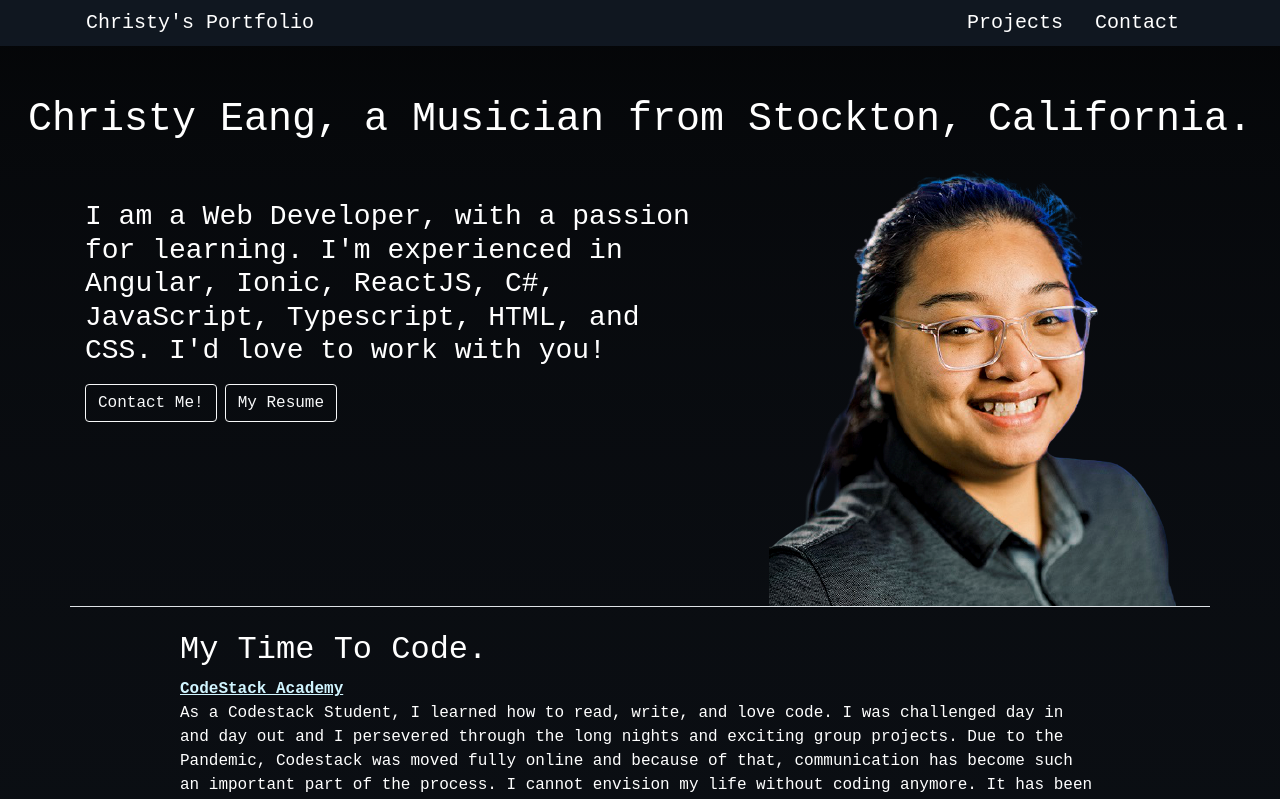
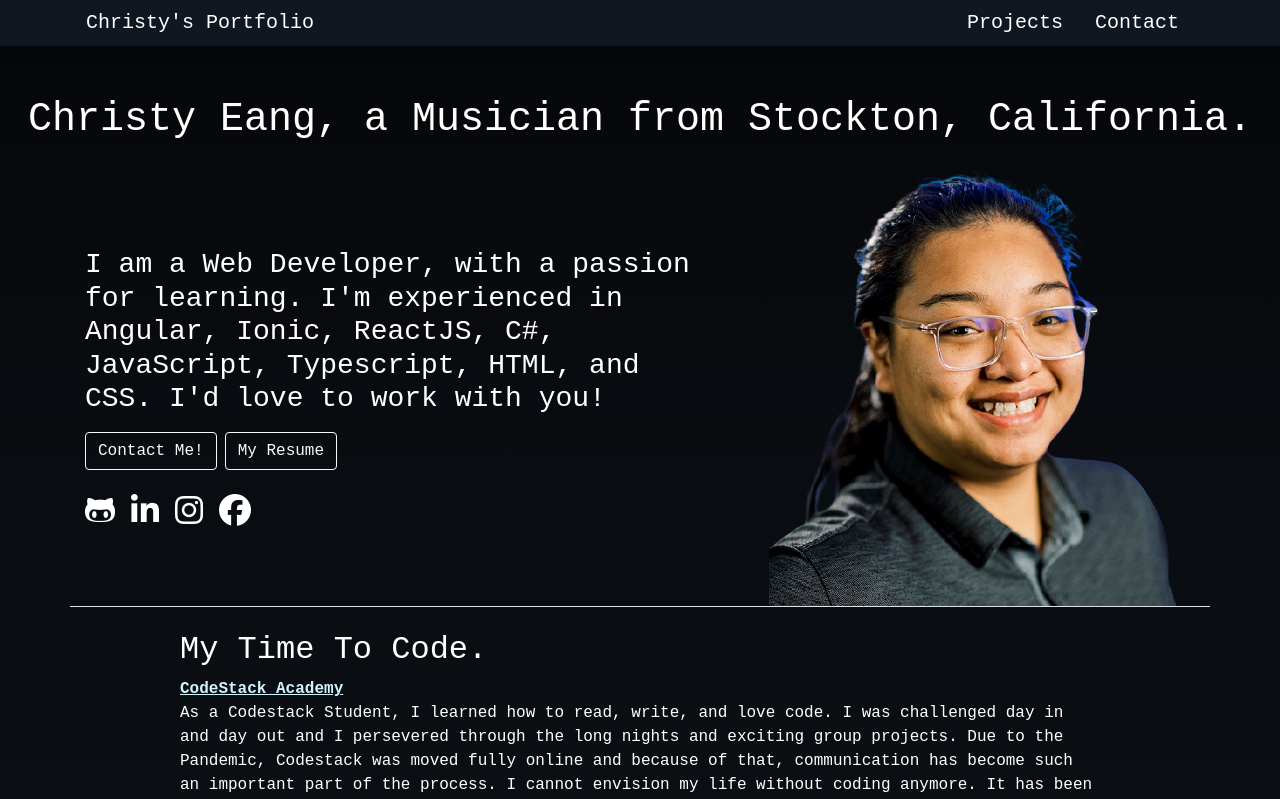
Before and after one commit to christycreme95/portfolio, an Angular app: page /home in a window 1280 px wide. Shown: the top 799 px of the page. Built offline with nearby package versions, Linux system fonts and the light colour scheme; a web font is replaced by a local one.

Commit message:
stuff happened

```diff
--- a/src/app/pages/home/home.component.css
+++ b/src/app/pages/home/home.component.css
@@ -4,7 +4,21 @@
 .fontbig{
     font-size: 50px;
 }
+.icons{
+    color:white;
+}
+.icons:hover{
+    color: #D1F5FF;
+}
+.codewars{
+    width: 30px;
+    height: 30px;
+    background-image: url(../../../assets/images/codewarslogo.png);
+}
 
+.codewars:hover{
+    background-image: url(../../../assets/images/codewarsBlue.png);
+}
 
 @media only screen and (max-width: 420px) {
     .myFace{
--- a/src/app/pages/home/home.component.html
+++ b/src/app/pages/home/home.component.html
@@ -7,7 +7,7 @@
     </div>
     <div class="container">
         <div class="row">
-            <div class="col-12 col-md-6 col-lg-7 order-2 order-md-1 mt-5">
+            <div class="col-12 col-md-6 col-lg-7 order-2 order-md-1 mt-5 pt-md-5">
                 <h3>I am a Web Developer, with a passion for learning. I'm experienced in Angular, Ionic,
                     ReactJS, C#,
                     JavaScript, Typescript, HTML, and CSS. I'd love to work with you!</h3>
@@ -15,6 +15,30 @@
                     <a routerLink='/contact' class="btn btn-outline-light mb-4">Contact Me!</a>
                     <a href="../../../assets/pdf/ChristyEangResume2021.pdf" class="btn btn-outline-light ml-2 mb-4">My Resume</a>
 
+                </div>
+                <div class="mb-2">
+                    <a aria-label="Christy's Github" target="_blank" href='https://github.com/christycreme95'>
+                        <!-- <i class="icons fab fa-github-alt fa-2x"></i> -->
+                        <i class="icons fab fa-github-alt fa-2x"></i>
+                    </a>
+                    <a aria-label="Christy's LinkedIn" target="_blank" href='https://www.eang.dev/linkedin' class="ml-3">
+                        <i class="icons fab fa-linkedin-in fa-2x"></i>
+                        <!-- <i class="icons fab fa-github-alt fa-2x"></i> -->
+                    </a>
+                    <a aria-label="Christy's Instagram" target="_blank" href='https://www.instagram.com/christycreme95/' class="ml-3">
+                        <i class="icons fab fa-instagram  fa-2x"></i>
+                        <!-- <i class="icons fab fa-github-alt fa-2x"></i> -->
+
+                    </a>
+                    <!-- <a aria-label="Christy's Code Wars" target="_blank" href='https://www.codewars.com/users/ChristyCreme' class="mr-0 ml-3">
+                        <div class="codewars" alt="codewars icon"></div>
+                        <i class="icons fab fa-github-alt fa-2x"></i>
+
+                    </a> -->
+                    <a aria-label="Christy's Facebook" target="_blank" href='https://www.facebook.com/christycreme95' class="ml-3">
+                        <!-- <i class="icons fab fa-github-alt fa-2x"></i> -->
+                        <i class="icons fab fa-facebook fa-2x"></i>
+                    </a>
                 </div>
             </div>
             <div class="col-12 col-md-6 col-lg-5 order-1 order-md-2 center">
@@ -46,7 +70,7 @@
                     process.
                     I cannot envision my life without coding anymore. It has been such an important and amazing part of
                     my
-                    life. Codestack is a 9 month intensive program, Mon-Fri 9am-4pm
+                    life. Codestack is a 9 month intensive program, Mon-Fri 9am-4pm, so I was completely emmersed in code.
                 </p>
                 <p>
                     I've been fortunate enough to work on projects in different languages, libraries and frameworks. At
```
